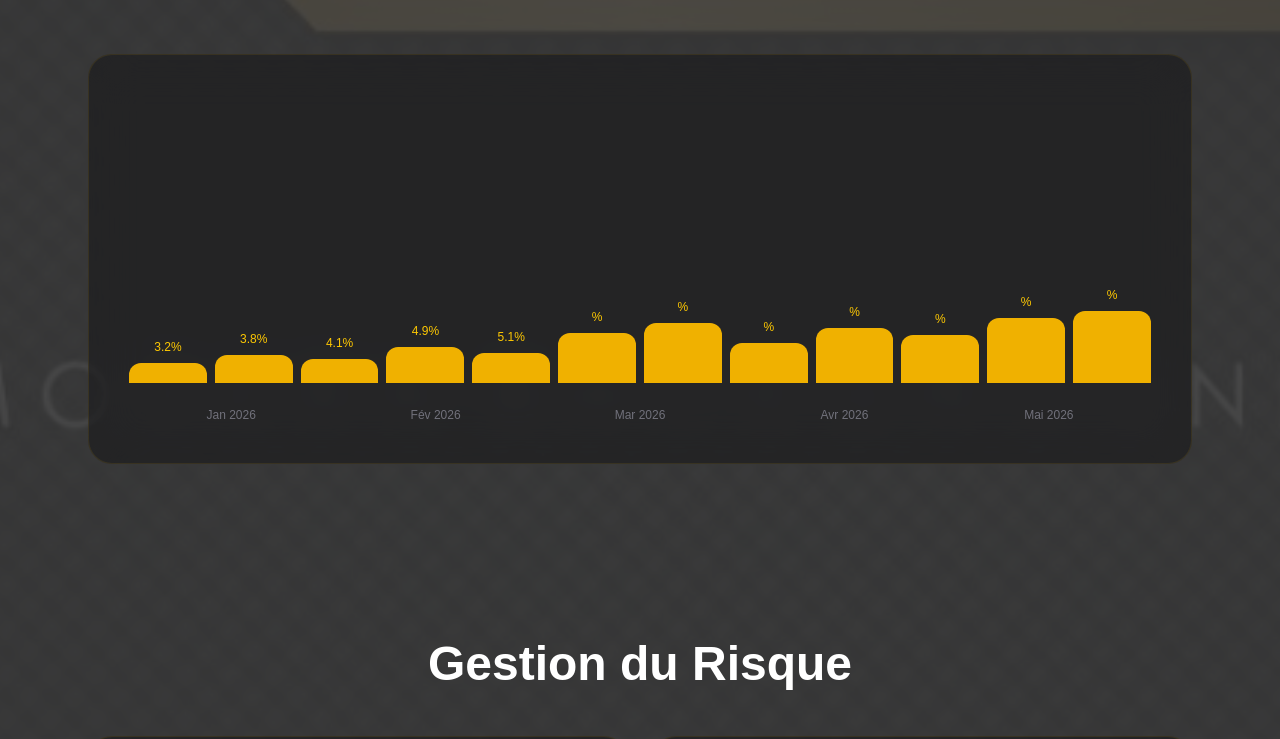
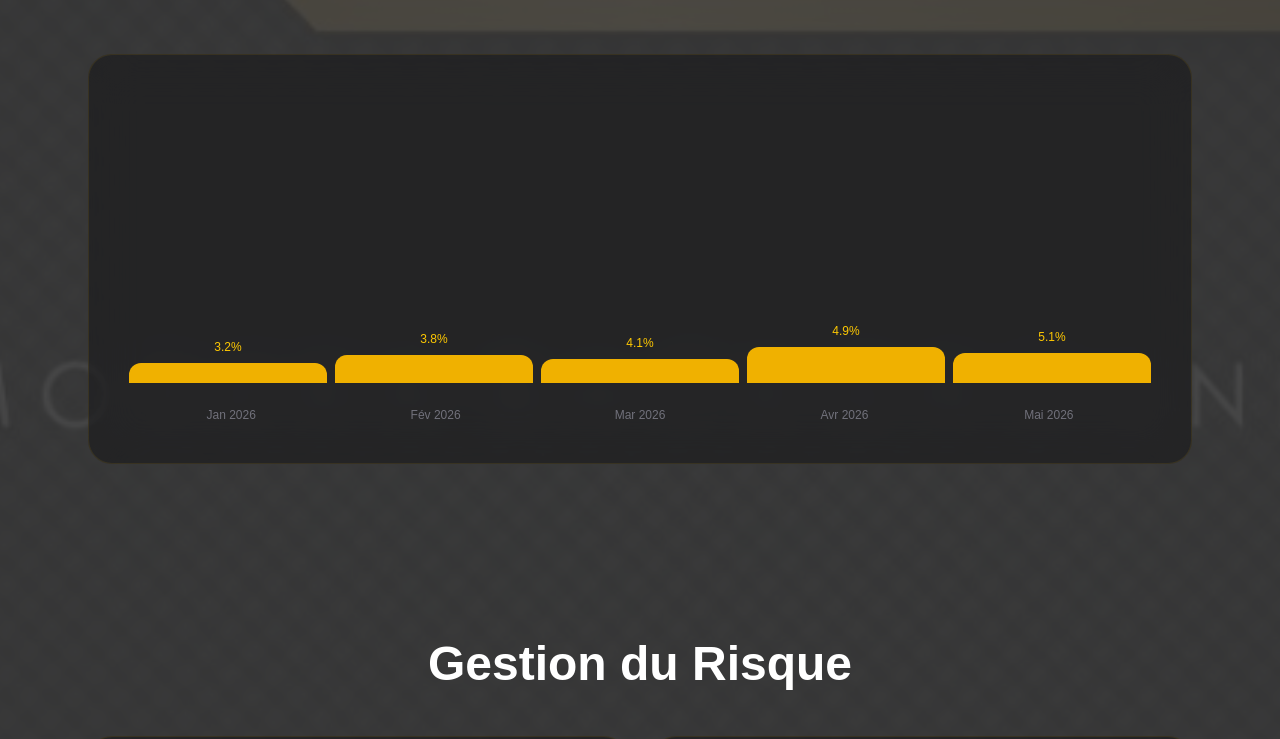
Before and after one commit to proformation1710-png/pgoldtrading3, a Next.js app: page / in a window 1280 px wide. Shown: the part 1436-2175 px from the top of the page. Built offline with nearby package versions, Linux system fonts and the light colour scheme.

Commit message:
update months 2026

```diff
--- a/app/page.tsx
+++ b/app/page.tsx
@@ -364,7 +364,7 @@ const values = [3.2, 3.8, 4.1, 4.9, 5.1]
 
             <div className="flex items-end justify-between h-72 gap-2">
 
-              {[20,28,24,36,30,50,60,40,55,48,65,72].map((h, i) => (
+              {[20,28,24,36,30].map((h, i) => (
                 <div key={i} className="flex flex-col items-center w-full">
 
                   <span className="text-yellow-400 text-xs mb-2">
```
